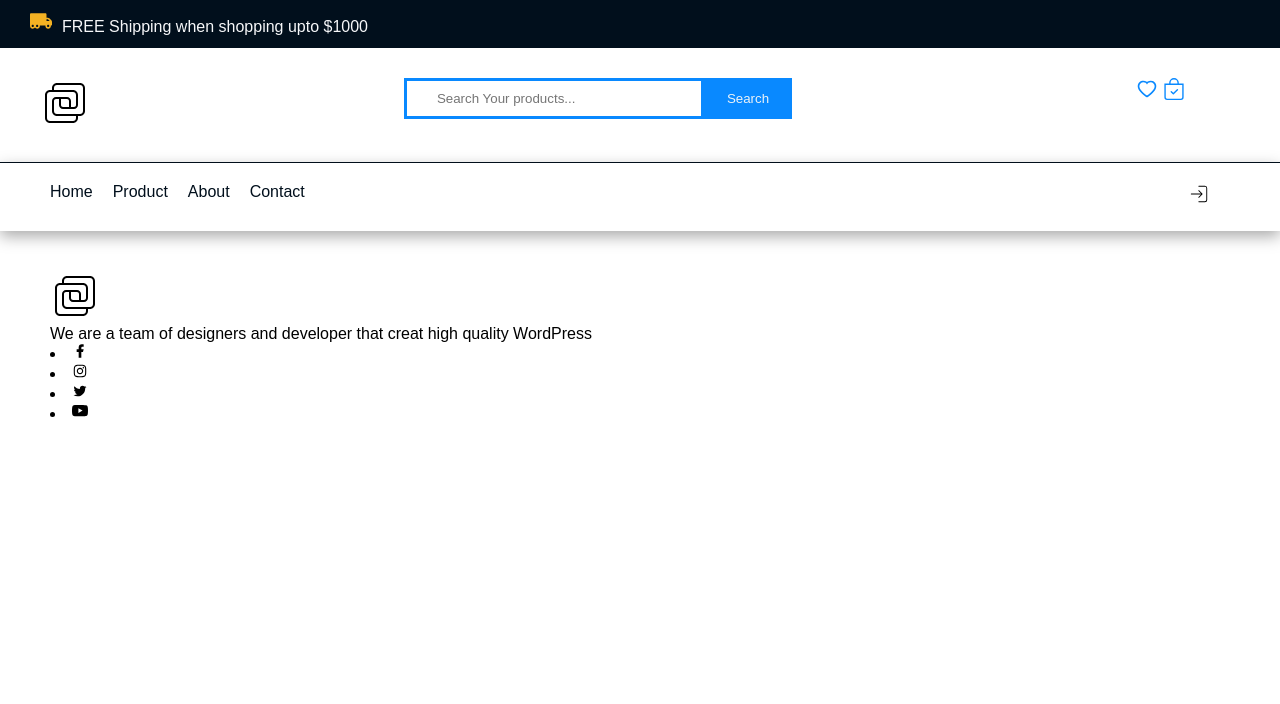
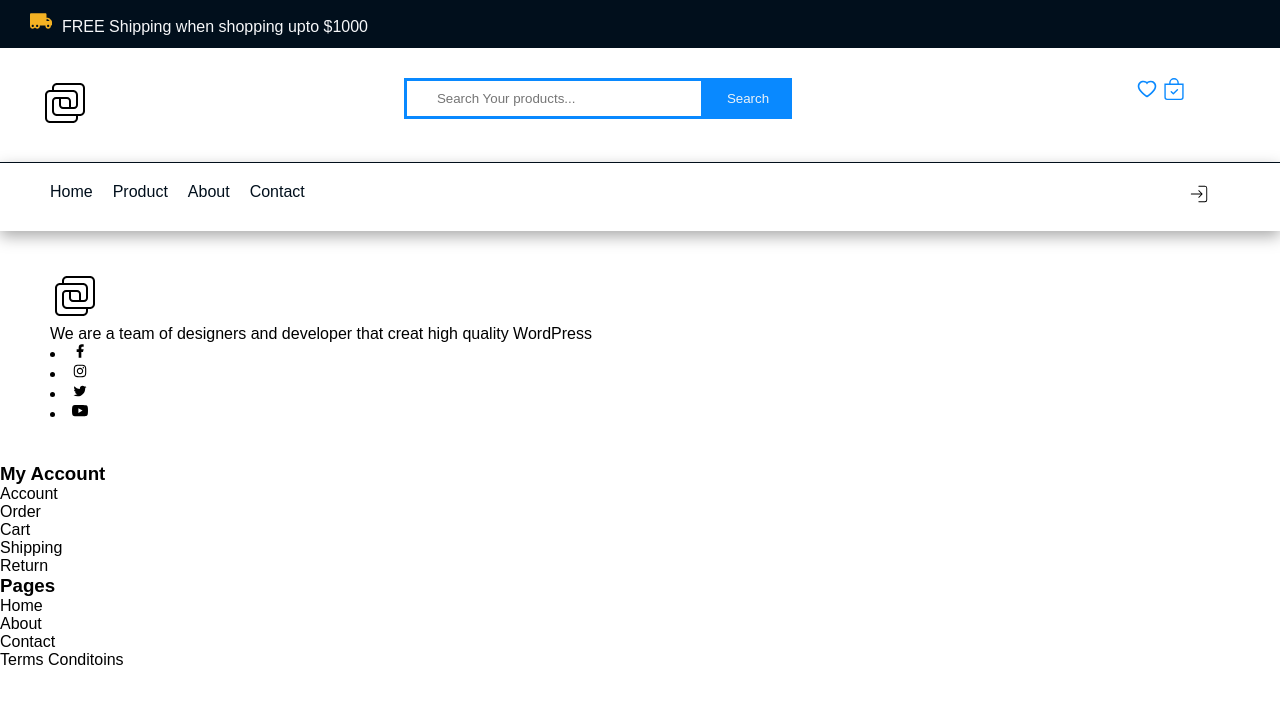
Before and after one commit to jegbune/my-ecommerce-app, a React (Create React App) app: page /Contact in a window 1280 px wide. Shown: the top 704 px of the page. Built offline with nearby package versions, Linux system fonts and the light colour scheme.

Commit message:
Footer page development and styling

```diff
--- a/src/Component/ecommerceComponent/Footer.js
+++ b/src/Component/ecommerceComponent/Footer.js
@@ -22,7 +22,26 @@ const Footer = () => {
                         </div>
                     </div>
                 </div>
+                <div classname= 'account'>
+                    <h3>My Account</h3>
+                    <ul>
+                        <li>Account</li>
+                        <li>Order</li>
+                        <li>Cart</li>
+                        <li>Shipping</li>
+                        <li>Return</li>
+                    </ul>
             </div>
+            <div className='page'>
+                <h3>Pages</h3>
+                <ul>
+                    <li>Home</li>
+                    <li>About</li>
+                    <li>Contact</li>
+                    <li>Terms Conditoins</li>
+                </ul>
+            </div>
+        </div>
         </div>
         </>
     )
```
Also changed, not shown: 1 other file (tests, documents, lock files or other folders).
